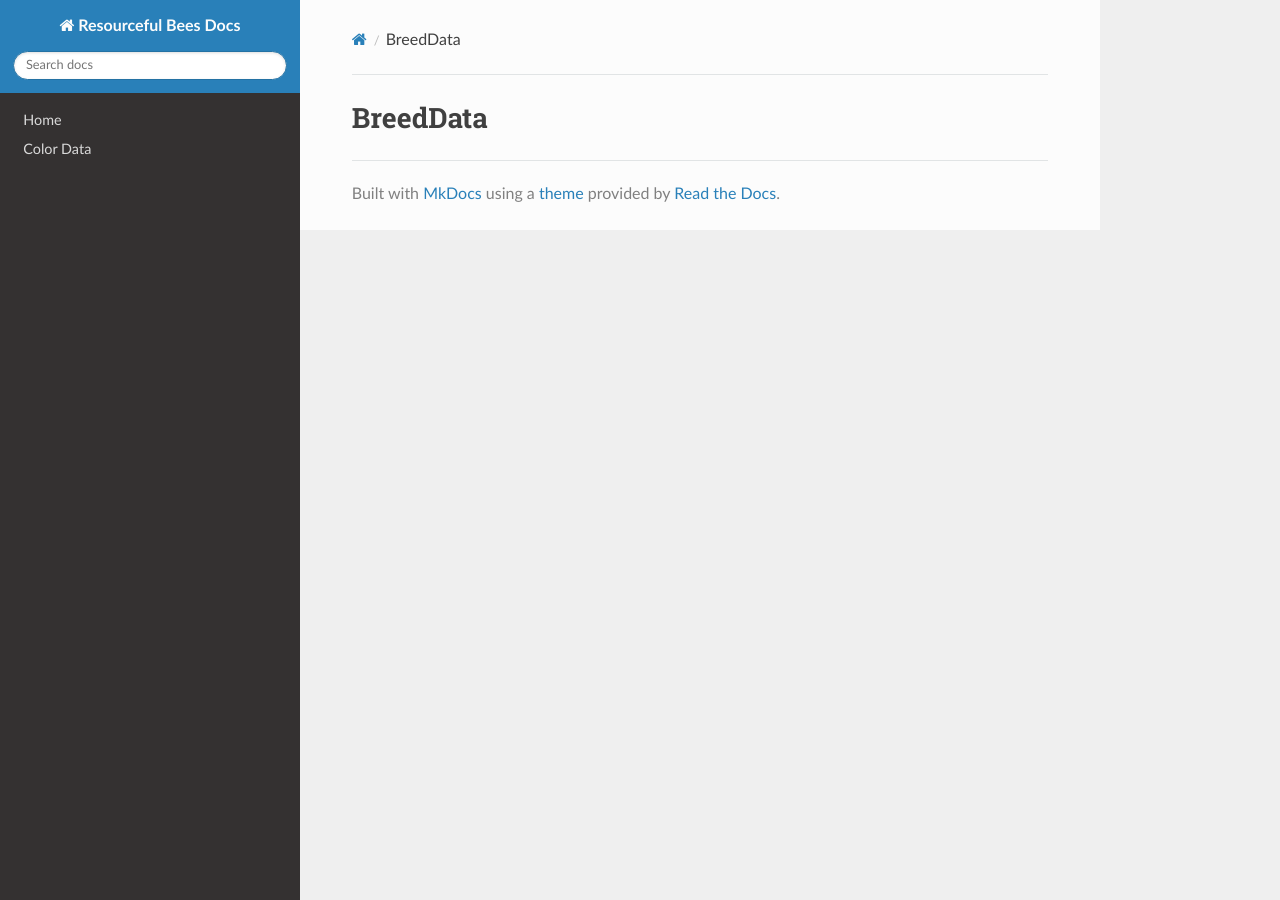
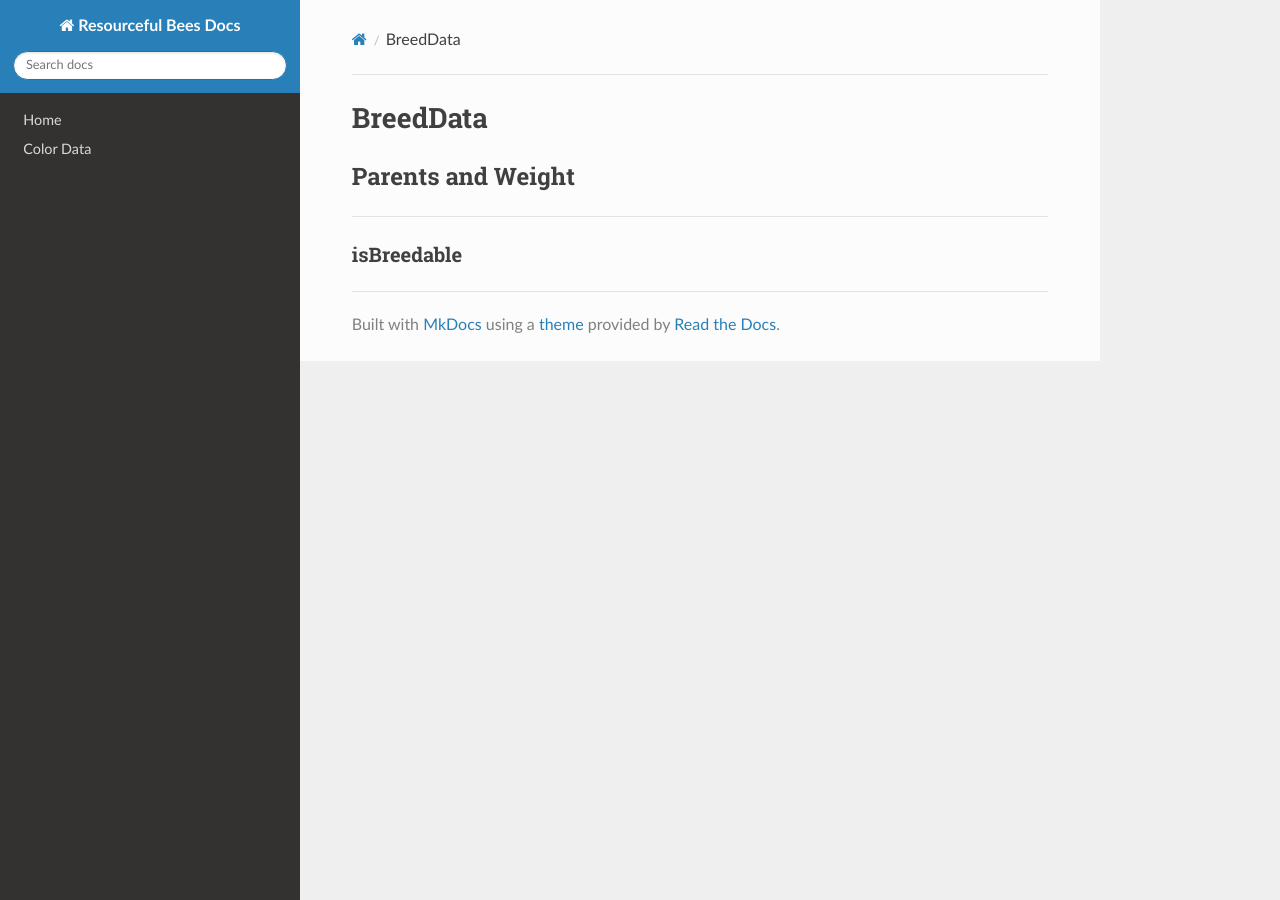
Before and after one commit to Team-Resourceful/ResourcefulBeesDocs, an MkDocs documentation site: the page built from docs/bee_data/breed_data.md, in a window 1280 px wide. Built offline with MkDocs 1.6.1, drawn with Linux system fonts in a browser that asks for light colours; nearby versions of some CDN libraries.

Commit message:
docs/bee_data/breed_data.md updated from https://stackedit.io/

```diff
--- a/docs/bee_data/breed_data.md
+++ b/docs/bee_data/breed_data.md
@@ -1,6 +1,10 @@
 # **BreedData**
 
+## **Parents and Weight**
+***
+
+### **isBreedable**
 
 <!--stackedit_data:
-eyJoaXN0b3J5IjpbNTY3NDU4MjddfQ==
+eyJoaXN0b3J5IjpbLTE2NDAzMzE2ODRdfQ==
 -->
```
